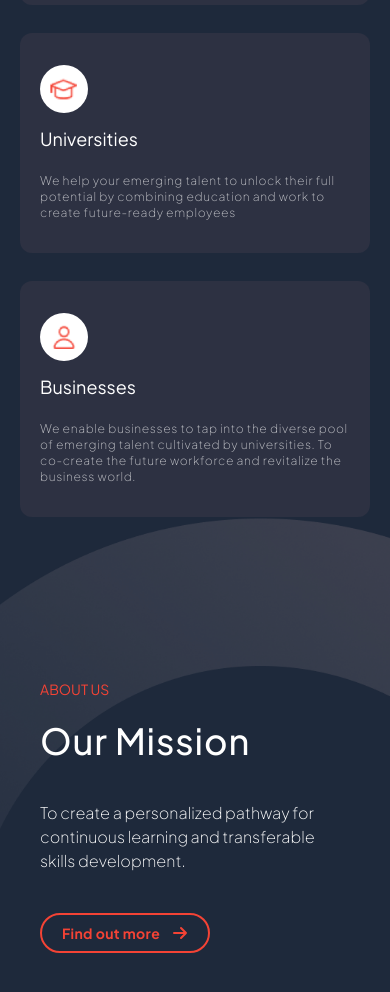
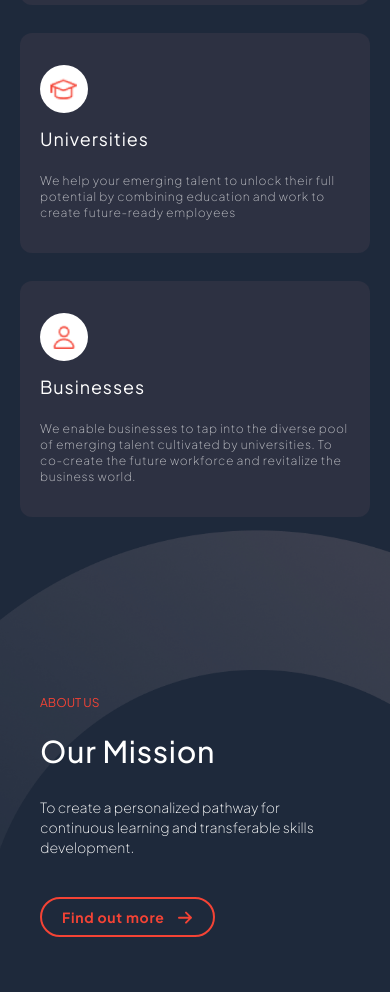
Before and after one commit to kazimorwan498/Creative_for_you-About_us, a website built with Vite: page index.html in a window 390 px wide. Shown: the part 920-1912 px from the top of the page. Built offline with nearby package versions, Linux system fonts and the light colour scheme.

Commit message:
complete Mission left Section

```diff
--- a/index.html
+++ b/index.html
@@ -93,7 +93,7 @@
                     <svg
                         xmlns="http://www.w3.org/2000/svg"
                         fill="none"
-                        viewBox="0 0.5 24 24"
+                        viewBox="0 1.3 24 24"
                         stroke-width="2"
                         stroke="currentColor"
                         class="size-6 stroke-slate-800 inline-block dark:hidden"
@@ -108,7 +108,7 @@
                     <svg
                         xmlns="http://www.w3.org/2000/svg"
                         fill="none"
-                        viewBox="0 1 24 24"
+                        viewBox="0 1.3 24 24"
                         stroke-width="2"
                         stroke="currentColor"
                         class="size-6 hidden dark:inline-block"
@@ -305,7 +305,7 @@
 
         <!-- Empower Section -->
         <section
-            class="grid grid-cols-1 sm:grid-cols-2 lg:grid-cols-3 xl:grid-cols-4 items-center gap-7 lg:gap-10 px-5 sm:px-10 md:px-14 lg:px-20"
+            class="grid grid-cols-1 sm:grid-cols-2 lg:grid-cols-3 xl:grid-cols-4 items-center gap-7 lg:gap-10 px-5 sm:px-10 md:px-14 lg:px-20 mb-3"
         >
             <h2
                 class="col-span-full xl:col-span-1 text-center xl:text-start text-[25px] sm:text-[32px] md:text-[40px] font-bold dark:text-white"
@@ -327,7 +327,11 @@
                 >
                     <img src="./src/img/reword-icon.png" alt="reword-icon" />
                 </div>
-                <h5 class="text-lg text-white mb-5">Students</h5>
+                <h5
+                    class="text-lg text-white tracking-wider sm:tracking-wide mb-5"
+                >
+                    Students
+                </h5>
                 <p
                     class="text-xs sm:text-sm text-white/70 font-extralight tracking-wider"
                 >
@@ -348,7 +352,11 @@
                         alt="academic-cap-icon"
                     />
                 </div>
-                <h5 class="text-lg text-white mb-5">Universities</h5>
+                <h5
+                    class="text-lg text-white tracking-wider sm:tracking-wide mb-5"
+                >
+                    Universities
+                </h5>
                 <p
                     class="text-xs sm:text-sm text-white/70 font-extralight tracking-wider"
                 >
@@ -366,7 +374,11 @@
                 >
                     <img src="./src/img/person-icon.png" alt="person-icon" />
                 </div>
-                <h5 class="text-lg text-white mb-5">Businesses</h5>
+                <h5
+                    class="text-lg text-white tracking-wider sm:tracking-wide mb-5"
+                >
+                    Businesses
+                </h5>
                 <p
                     class="text-xs sm:text-sm text-white/70 font-extralight tracking-wider"
                 >
@@ -381,31 +393,35 @@
         <section
             class="flex justify-center bg-[url('/src/img/about-bg.png')] bg-top bg-cover pt-40 pb-20 px-10"
         >
-            <section>
-                <span class="text-redOrange text-sm uppercase"> About us </span>
+            <section class="pe-0 lg:pe-10">
+                <span class="text-redOrange text-xs sm:text-sm uppercase">
+                    About us
+                </span>
 
                 <h3
-                    class="text-slate-800 dark:text-white text-4xl font-medium tracking-wide mt-5 mb-10"
+                    class="text-slate-800 dark:text-white text-3xl sm:text-4xl font-medium tracking-wide mt-5 mb-7 sm:mb-10"
                 >
                     Our Mission
                 </h3>
 
-                <p class="text-slate-800 dark:text-white font-extralight">
+                <p
+                    class="text-slate-800 dark:text-white text-sm sm:text-base font-extralight"
+                >
                     To create a personalized pathway for continuous learning and
                     transferable skills development.
                 </p>
 
                 <button
-                    class="flex items-center justify-center gap-3 bg-transparent hover:bg-redOrange text-redOrange hover:text-white active:scale-95 text-sm sm:text-base font-bold tracking-wide px-5 sm:px-8 py-2 sm:py-3 border-2 border-redOrange rounded-full mt-10 transition-all duration-200"
+                    class="flex items-center justify-center gap-3 bg-transparent hover:bg-redOrange text-redOrange hover:text-white active:scale-95 text-sm sm:text-base font-bold tracking-wider sm:tracking-wide px-5 sm:px-8 py-2 sm:py-3 border-2 border-redOrange rounded-full mt-10 transition-all duration-200 group"
                 >
                     Find out more
                     <svg
                         xmlns="http://www.w3.org/2000/svg"
                         fill="none"
-                        viewBox="0 0 24 24"
+                        viewBox="0 -1 24 24"
                         stroke-width="3"
                         stroke="currentColor"
-                        class="size-4"
+                        class="size-4 group-hover:translate-x-1 transition-transform duration-200"
                     >
                         <path
                             stroke-linecap="round"
```
